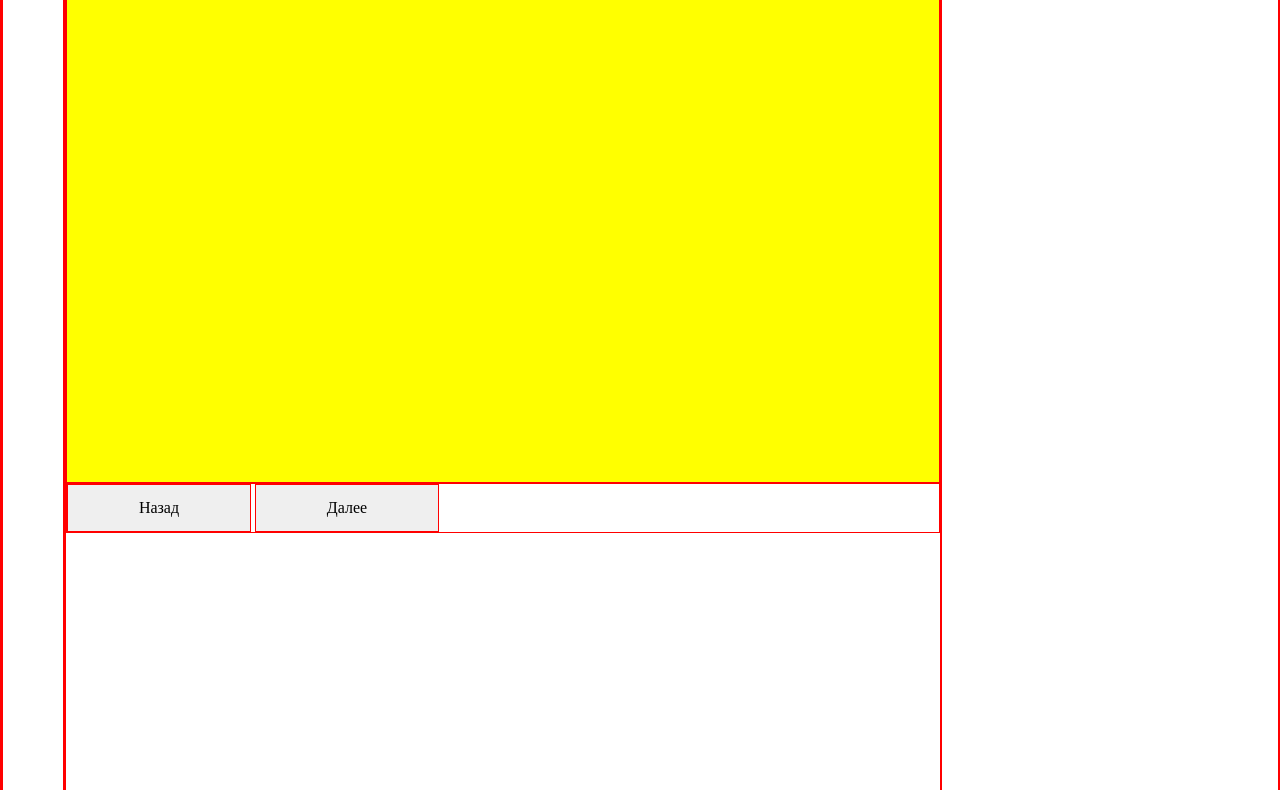
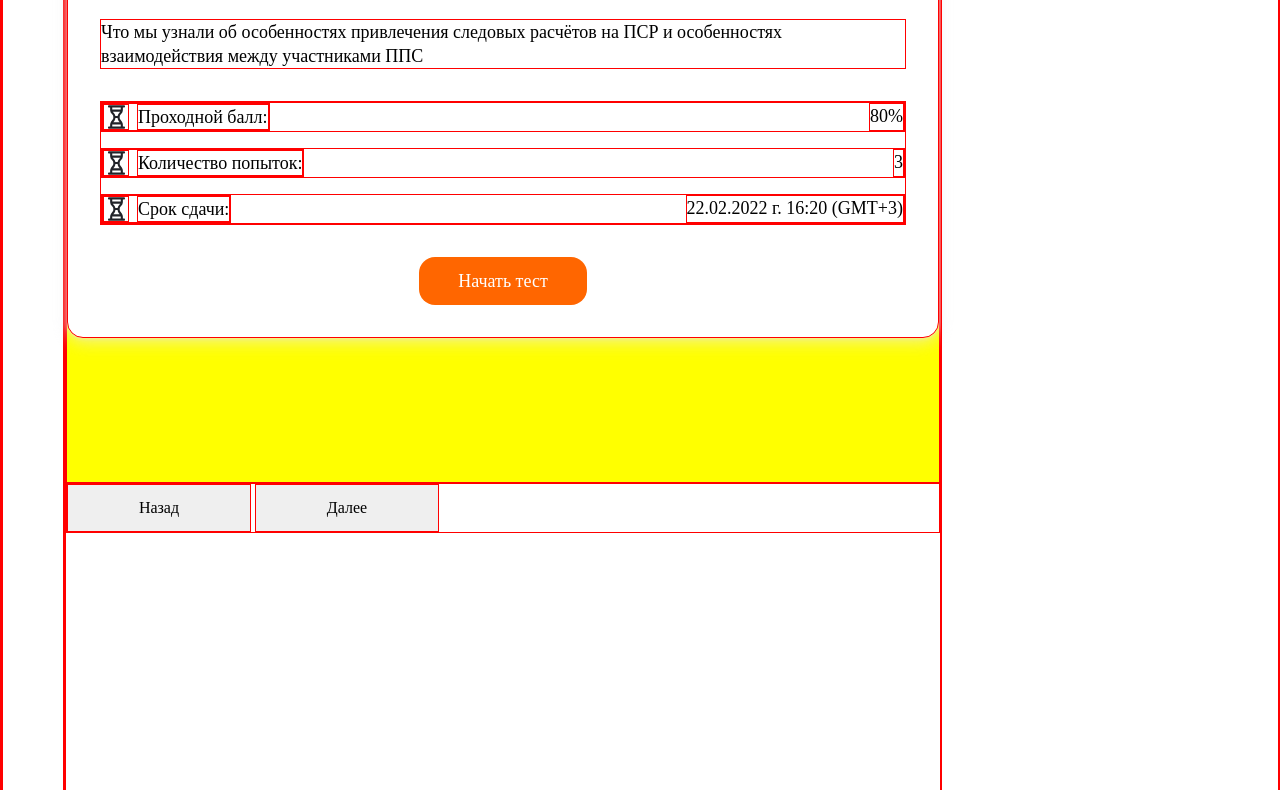
Before and after one commit to Lokrand/LizaAlert, a plain HTML site: page index.html in a window 1280 px wide. Shown: the part 261-1051 px from the top of the page. Drawn offline with Linux system fonts and the light colour scheme.

Commit message:
верстка блока теста (без переиспользования)

```diff
--- a/index.html
+++ b/index.html
@@ -20,6 +20,47 @@
         <div>
           <section class="content">
             <p>Видео + тесты + кнопка + попап в зависимости от ответа</p>
+
+
+            <div class="card">
+              <div class="card__head">
+                <h2 class="card__header">Тест</h2>
+                <button class="card__link-button">Вернуться к тесту</button>
+              </div>
+
+              <p class="card__paragraph">Что мы узнали об особенностях привлечения следовых расчётов на ПСР и особенностях взаимодействия между участниками ППС</p>
+              <ul class="card__two-col-info-block">
+
+                <li class="card__info-block-row">
+                  <div class="card__row-name">
+                    <div class="card__row-icon"></div>
+                    <p class="card__row-text">Проходной балл:</p>
+                  </div>
+                  <p class="card__row-text">80%</p>
+                </li>
+
+                <li class="card__info-block-row">
+                  <div class="card__row-name">
+                    <div class="card__row-icon"></div>
+                    <p class="card__row-text">Количество попыток:</p>
+                  </div>
+                  <p class="card__row-text">3</p>
+                </li>
+
+                <li class="card__info-block-row">
+                  <div class="card__row-name">
+                    <div class="card__row-icon"></div>
+                    <p class="card__row-text">Срок сдачи:</p>
+                  </div>
+                  <p class="card__row-text">22.02.2022 г. 16:20 (GMT+3)</p>
+                </li>
+
+              </ul>
+              <button class="card__button">Начать тест</button>
+            </div>
+
+
+
           </section>
           <div class="action-panel">
             <button class="button">Назад</button>
--- a/pages/index.css
+++ b/pages/index.css
@@ -51,3 +51,97 @@
   width: 20px;
   margin-right: 10px;
 }
+
+
+
+/* владислав корнюшенко */
+
+.card{
+  display: flex;
+  flex-direction: column;
+  padding: 32px;
+  background-color: #fff;
+  border-radius: 16px;
+  box-shadow: 0px 0px 4px rgba(231, 232, 235, 0.6), 0px 4px 16px rgba(231, 232, 235, 0.6);
+  box-sizing: border-box;
+}
+
+.card__head{
+  display: flex;
+  justify-content: space-between;
+}
+
+.card__header{
+  font-size: 24px;
+  line-height: 28px;
+  font-weight: 700;
+}
+
+.card__link-button{
+  font-size: 18px;
+  line-height: 24px;
+  font-weight: 500;
+  color: #212329;
+  background-color: transparent;
+  border: 0;
+  margin: 0;
+  padding: 0;
+}
+.card__link-button:hover{
+  cursor: pointer;
+}
+
+.card__paragraph{
+  font-size: 18px;
+  line-height: 24px;
+  font-weight: 400;
+  margin: 32px 0;
+}
+
+.card__two-col-info-block{
+  list-style-type: none;
+  padding: 0;
+  margin: 0;
+}
+.card__info-block-row{
+  display: flex;
+  justify-content: space-between;
+  margin: 0 0 16px 0;
+}
+.card__info-block-row:last-child{
+  margin: 0;
+}
+
+.card__row-name{
+  display: flex;
+}
+.card__row-icon{
+  background-image: url(../images/clock-icon.svg);
+  width: 24px;
+  height: 24px;
+  background-repeat: no-repeat;
+  background-size: contain;
+  background-position: center;
+  margin: 0 8px 0 0;
+}
+.card__row-text{
+  font-size: 18px;
+  line-height: 24px;
+  font-weight: 400;
+}
+.card__button{
+  background-color: #FF6600;
+  color: #fff;
+  border-radius: 16px;
+  padding: 12px 39px;
+  font-size: 18px;
+  line-height: 24px;
+  font-weight: 500;
+  margin: 32px 0 0 0;
+  align-self: center;
+  border: 0;
+}
+
+.card__button:hover{
+  cursor: pointer;
+}
```
Also changed, not shown: images/checked-icon.svg (added), images/clock-icon.svg (added), images/refresh-icon.svg (added).
